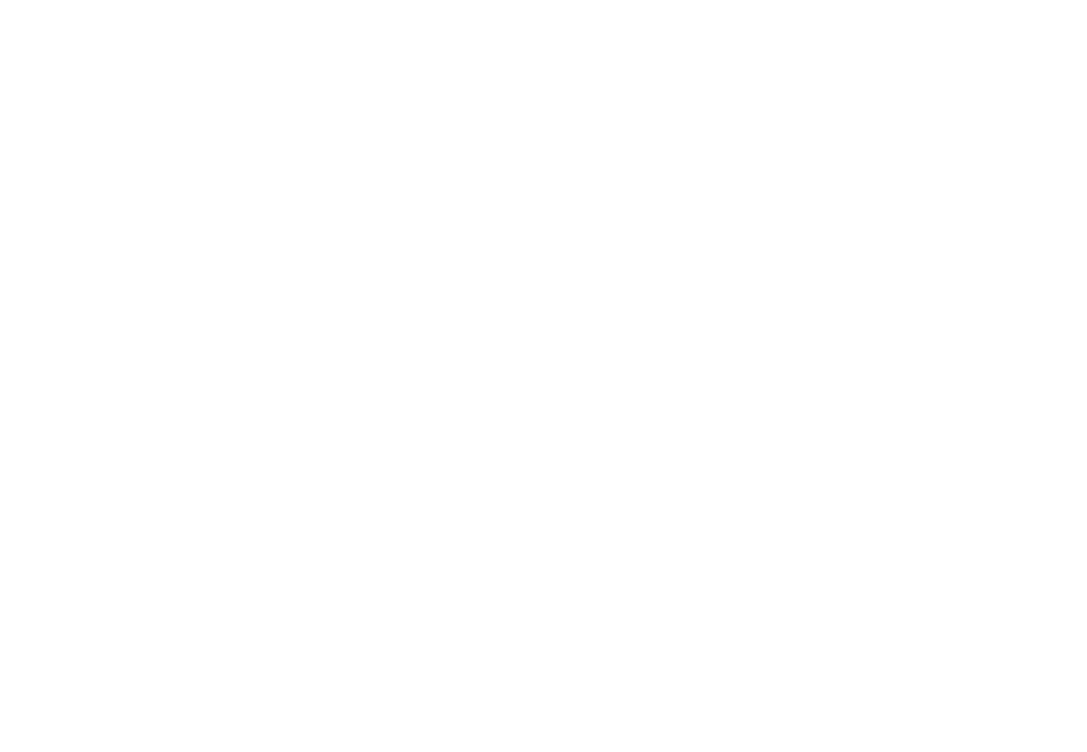
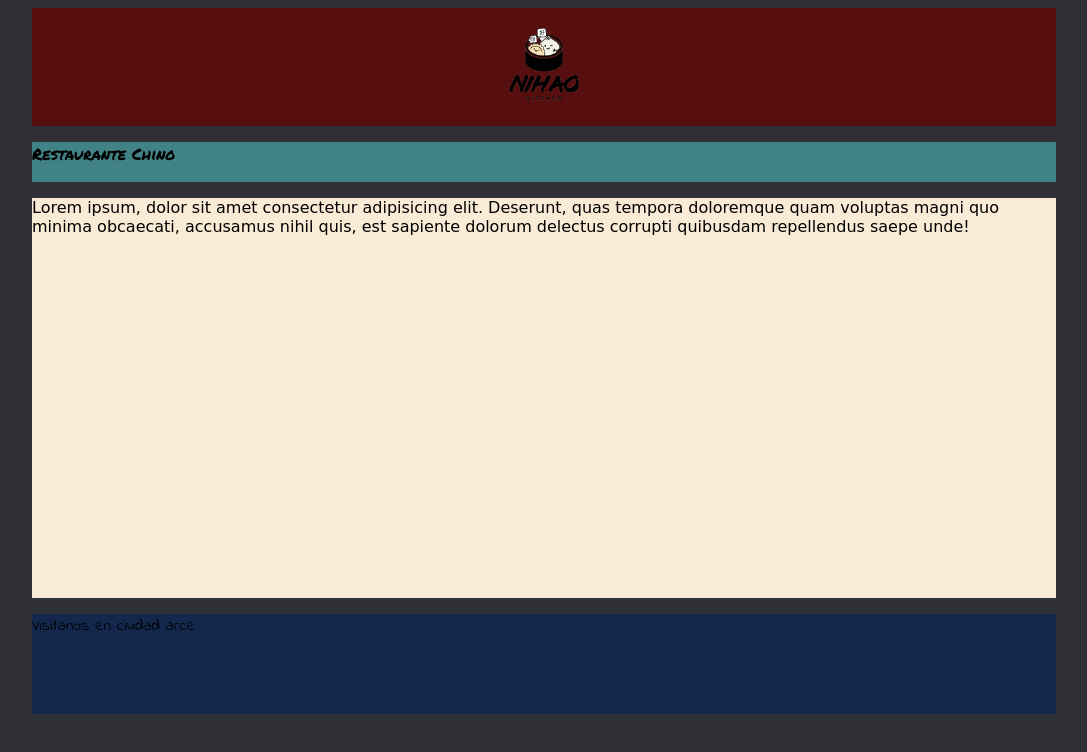
Before and after one commit to 27Mauricio/Restaurant, a plain HTML site: page index.html in a window 1280 px wide. Shown: the whole page, without its empty margins (96-1183 px from the left). Drawn offline with Linux system fonts and the light colour scheme; a web font is replaced by a local one.

Commit message:
Website structure
Logo added and some website sections created.

```diff
--- /dev/null
+++ b/css/style.css
@@ -0,0 +1,47 @@
+body {
+    background-color: #2F3035;
+}
+
+.container {
+    margin-left: auto;
+    margin-right: auto;
+    width: 1024px;
+}
+
+header {
+    background-color: rgb(87, 14, 14);
+    height: 118px;
+    text-align: center;
+}
+
+header img {
+    width: 80px;
+    height: 80px;
+}
+
+nav {
+    background-color: rgb(64, 130, 133);
+    height: 40px;
+}
+
+nav p {
+    font-family: 'Permanent Marker', cursive;
+}
+
+main {
+    background-color: antiquewhite;
+    height: 400px;
+}
+
+main p {
+    font-family: 'Tillana', cursive;
+}
+
+footer {
+    background-color: rgb(20, 40, 78);
+    height: 100px;
+}
+
+footer p {
+    font-family: 'Indie Flower', cursive;
+}
--- a/index.html
+++ b/index.html
@@ -5,8 +5,28 @@
     <meta http-equiv="X-UA-Compatible" content="IE=edge">
     <meta name="viewport" content="width=device-width, initial-scale=1.0">
     <title>Restaurant</title>
+    <link rel="preconnect" href="https://fonts.googleapis.com">
+    <link rel="preconnect" href="https://fonts.gstatic.com" crossorigin>
+    <link href="https://fonts.googleapis.com/css2?family=Indie+Flower&family=Permanent+Marker&family=Tillana&display=swap" rel="stylesheet">
+    <link rel="stylesheet" href="css/style.css">
 </head>
 <body>
 
+    <div class="container">
+        <header><br>
+            <img src="img/logo.png" alt="Restaurant logo">
+        </header>
+
+        <nav>
+            <p>Restaurante Chino</p>
+        </nav>
+        <main>
+            <p>Lorem ipsum, dolor sit amet consectetur adipisicing elit. Deserunt, quas tempora doloremque quam voluptas magni quo minima obcaecati, accusamus nihil quis, est sapiente dolorum delectus corrupti quibusdam repellendus saepe unde!</p>
+        </main>
+        <footer>
+            <p>Visitanos en ciudad arce</p>
+        </footer>
+    </div>
+
 </body>
 </html>
```
Also changed, not shown: img/logo.png (added).
